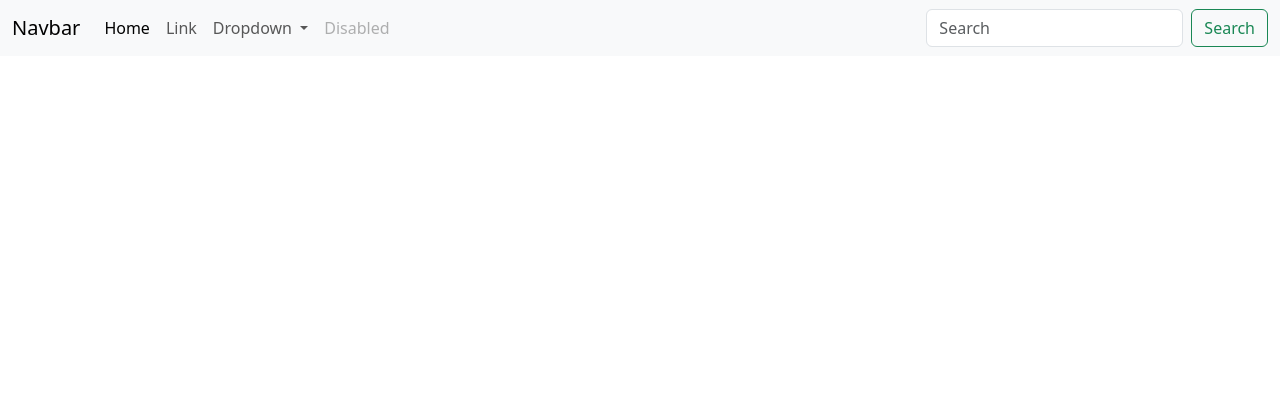
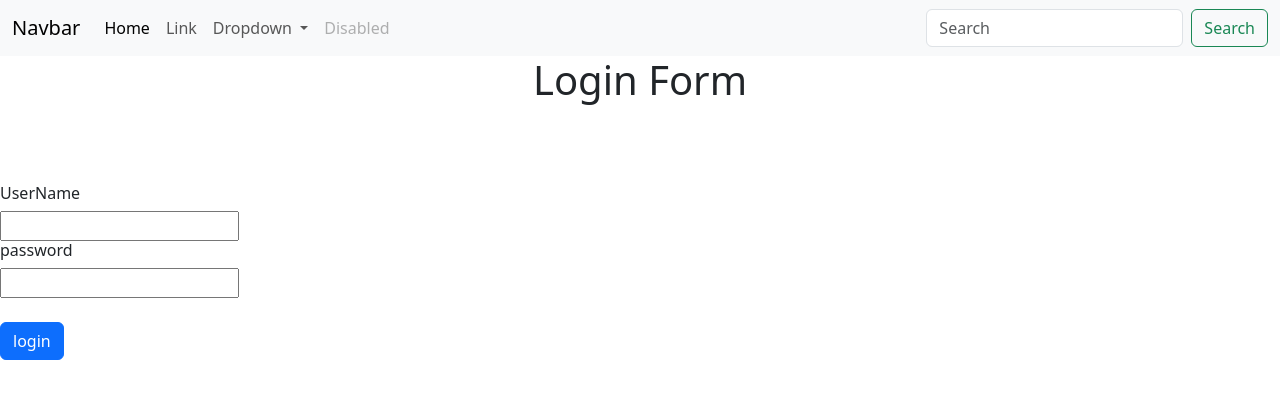
Before and after one commit to Gupta-Harshit0008/book-store-frontend, an Angular app: page /login in a window 1280 px wide. Before the commit this address led to /. Shown: the top 398 px of the page. Built offline with nearby package versions, Linux system fonts and the light colour scheme.

Commit message:
created a basic login page, applied route gaurd for login

```diff
--- /dev/null
+++ b/src/app/auth.guard.ts
@@ -0,0 +1,16 @@
+import { inject } from '@angular/core';
+import { CanActivateFn, Router } from '@angular/router';
+
+
+
+export const authGuard: CanActivateFn = (route, state) => {
+  const router=inject(Router)
+  const user=sessionStorage.getItem('user')
+  if(user != null){
+return true
+  }
+  else{
+router.navigateByUrl('login')
+return false;
+  }
+};
--- /dev/null
+++ b/src/app/login/login.component.html
@@ -0,0 +1,11 @@
+<h1 class="text-center">Login Form</h1>
+<br>
+<br>
+<br>
+<h6>UserName</h6>
+<input type="text" required name="userName" [(ngModel)]="userName">
+<h6 >password</h6>
+<input type="text" required name="password" [(ngModel)]="password">
+<br>
+<br>
+<button class="text-center btn btn-primary" (click)="login()"> login</button>
--- /dev/null
+++ b/src/app/login/login.component.ts
@@ -0,0 +1,31 @@
+import { Component } from '@angular/core';
+import { FormsModule } from '@angular/forms';
+import { Router } from '@angular/router';
+
+@Component({
+  selector: 'app-login',
+  standalone: true,
+  imports: [FormsModule],
+  templateUrl: './login.component.html',
+  styleUrl: './login.component.scss'
+})
+export class LoginComponent {
+  userName:any
+  password:any
+
+  constructor(private router: Router){
+
+  }
+
+  login(){
+if(this.userName=== 'harsh' ){
+  alert('loggedin')
+this.router.navigateByUrl('home')
+sessionStorage.setItem('user',this.userName)
+}
+else{
+  alert('not loggedin')
+  this.router.navigateByUrl('')
+}
+  }
+}
```
Also changed, not shown: src/app/app.routes.ts (+7 -2 lines), src/app/login/login.component.scss (added), 2 other files (tests, documents, lock files or other folders).
